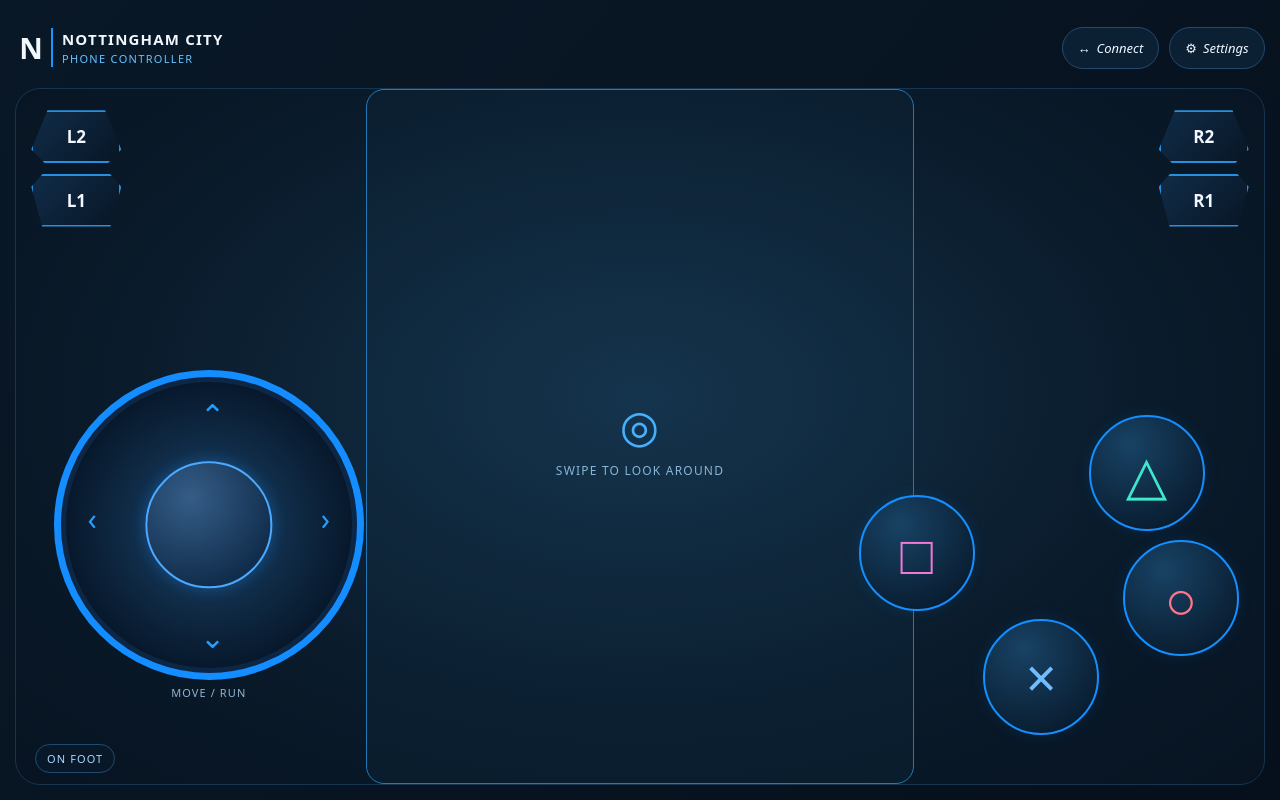
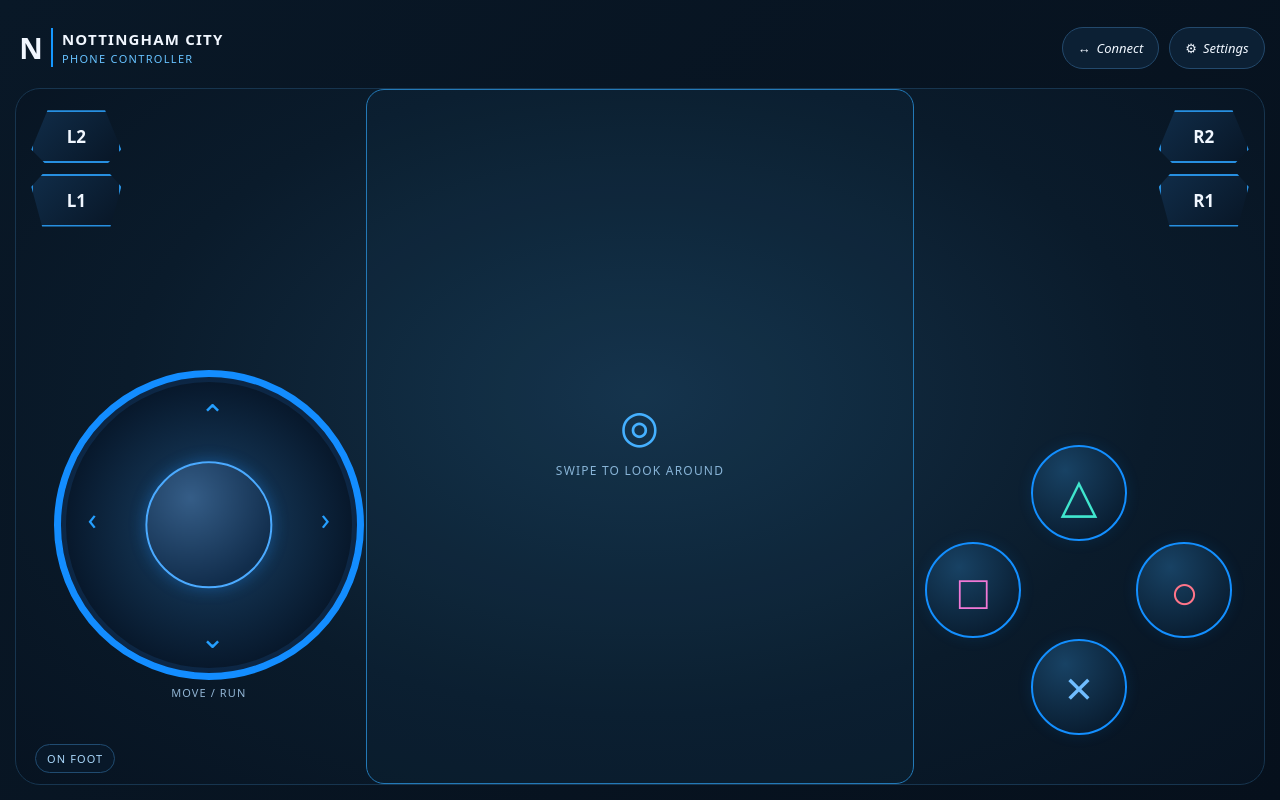
Before and after one commit to cyberokasha-dev/nottingham-city-phone-controller, a plain HTML site: page index.html in a window 1280 px wide. Drawn offline with Linux system fonts and the light colour scheme.

Commit message:
Arrange action buttons in PlayStation diamond layout

```diff
--- a/style.css
+++ b/style.css
@@ -20,3 +20,32 @@ body.driving-mode .stick{border-color:#2b9fff;background:radial-gradient(circle,
  .square{top:24%}.circle{top:40%}
  .camera{left:29%;right:29%}
 }
+
+
+/* PlayStation-style face-button diamond: triangle top, square left, circle right, cross bottom. */
+.actions{
+  width:clamp(260px,24vw,330px);
+  height:clamp(240px,38vh,290px);
+  right:2.5%;
+  bottom:7%;
+}
+.actions button{
+  width:clamp(76px,8vw,96px);
+  height:clamp(76px,8vw,96px);
+  font-size:clamp(36px,4.5vw,48px);
+}
+.triangle{top:0;left:50%;right:auto;transform:translateX(-50%)}
+.square{top:50%;left:0;transform:translateY(-50%)}
+.circle{top:50%;right:0;transform:translateY(-50%)}
+.cross{bottom:0;left:50%;transform:translateX(-50%)}
+.triangle:active{transform:translateX(-50%) scale(.95)}
+.square:active,.circle:active{transform:translateY(-50%) scale(.95)}
+.cross:active{transform:translateX(-50%) scale(.95)}
+@media(max-height:430px){
+  .actions{width:min(30vw,300px);height:min(42vh,250px);right:2%;bottom:5%}
+  .actions button{width:min(9vw,20vh);height:min(9vw,20vh);font-size:min(5vw,10vh)}
+  .triangle{top:0;left:50%;right:auto}
+  .square{top:50%;left:0}
+  .circle{top:50%;right:0}
+  .cross{bottom:0;left:50%}
+}
```
